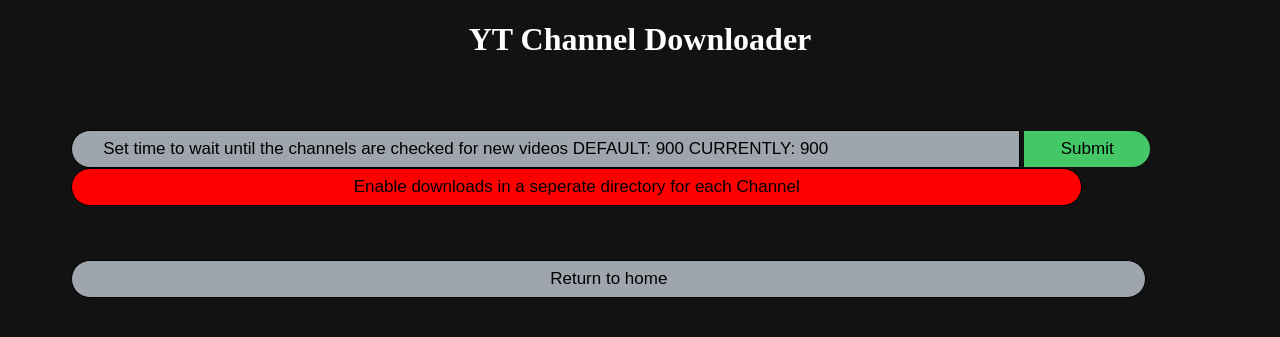
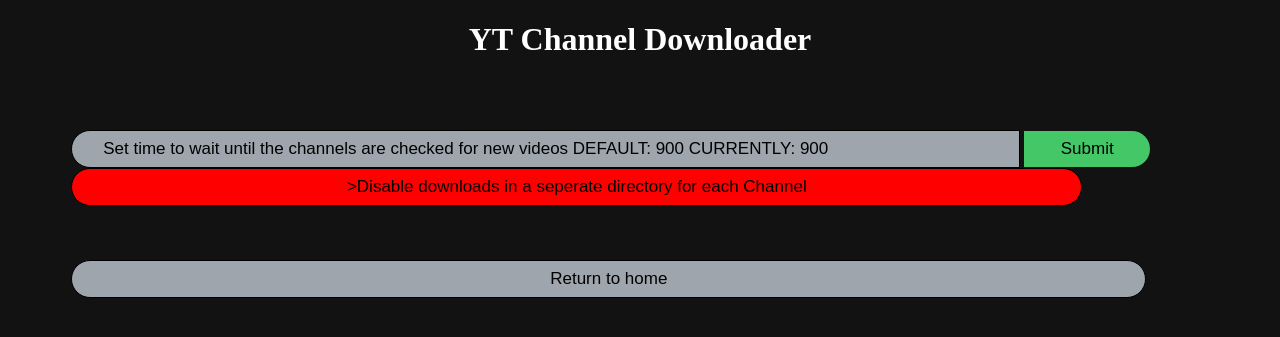
Before and after one commit to xXGuhuXx/auto-yt-dl, a Flask app: page /settings.html in a window 1280 px wide. Shown: the top 337 px of the page. Run offline with Flask 2, Linux system fonts and the light colour scheme.

Commit message:
Update settings.html

```diff
--- a/templates/settings.html
+++ b/templates/settings.html
@@ -14,9 +14,9 @@
         <div>
             <form class="channelInput" method="POST">
                 {% if channelDir %}
-                <button id="submitChannelDirDisable" type="submit" name="toggleChannelDir" value="toggleChannelDir">Enable downloads in a seperate directory for each Channel</button>
+                <button id="submitChannelDirDisable" type="submit" name="toggleChannelDir" value="toggleChannelDir">>Disable downloads in a seperate directory for each Channel</button>
                 {% else %}
-                <button id="submitChannelDirEnable" type="submit" name="toggleChannelDir" value="toggleChannelDir">Disable downloads in a seperate directory for each Channel</button>
+                <button id="submitChannelDirEnable" type="submit" name="toggleChannelDir" value="toggleChannelDir">Enable downloads in a seperate directory for each Channel</button>
                 {% endif %}
             </form>
         </div>
```
